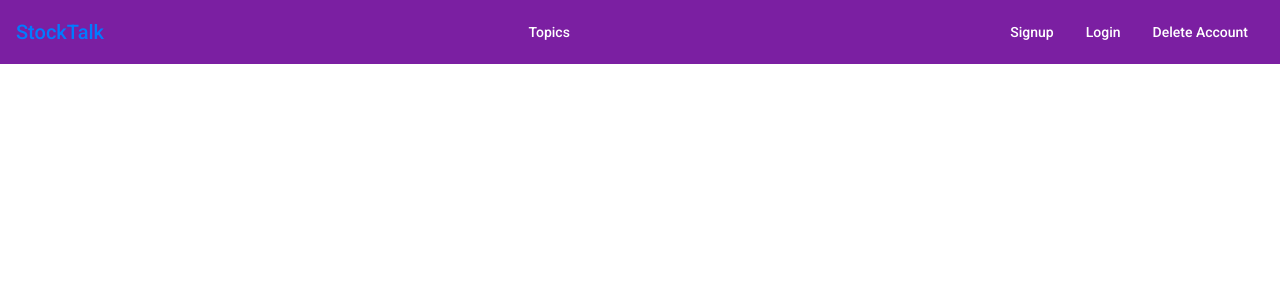
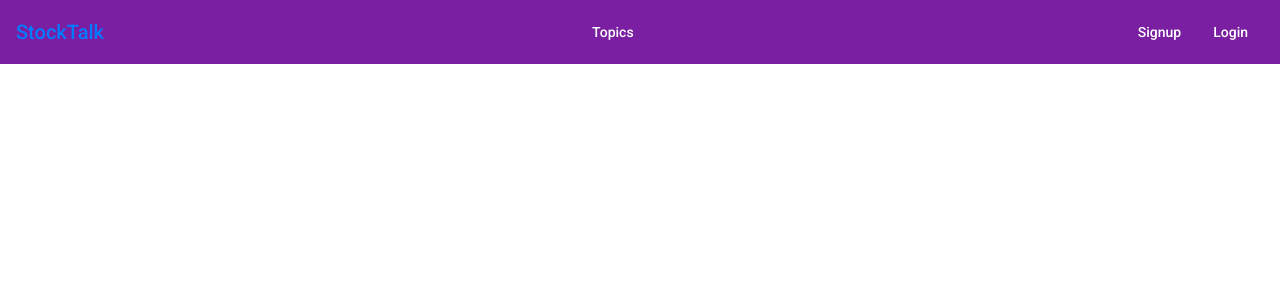
Before and after one commit to nbreen/StockTalk, an Angular app in the folder frontend/StockTalk/: page / in a window 1280 px wide. Shown: the top 300 px of the page. Built offline with nearby package versions, Linux system fonts and the light colour scheme.

Commit message:
Adds 'MyProfile','LogOut' buttons when signed in, hides 'SignUp', 'LogIn' buttons when signed in

```diff
--- a/frontend/StockTalk/src/app/alltopics/alltopics.component.html
+++ b/frontend/StockTalk/src/app/alltopics/alltopics.component.html
@@ -15,7 +15,7 @@
         </tr>
         <tr *ngFor="let topic of topics">
 
-              <a href="/topic/{{topic.TopicName}}">{{topic.TopicName}}</a>
+              <a routerLink="/topic/{{topic.TopicName}}">{{topic.TopicName}}</a>
 
               <!-- <td>{{topic.popularity}}</td>
               <td *ngIf="topic.is_trending">🔥</td>
--- a/frontend/StockTalk/src/app/app.component.html
+++ b/frontend/StockTalk/src/app/app.component.html
@@ -6,13 +6,17 @@
      <span class="spacer"></span>
      <a mat-button routerLink="alltopics">Topics</a>
      <span class="spacer"></span>
-     <a mat-button routerLink="signup">Signup</a>
-     <a mat-button routerLink="login">Login</a>
 
-     <a mat-button routerLink="delete-user">Delete Account</a>
-     <!-- <div *ngIf= !currentUsername>
+     <div *ngIf= !globalsVar.currentUsername>
+      <a mat-button routerLink="signup">Signup</a>
+      <a mat-button routerLink="login">Login</a>
+    </div>
+
+     <div *ngIf= globalsVar.currentUsername>
+      <a mat-button routerLink="profile">My Profile</a>
       <a mat-button routerLink="delete-user">Delete Account</a>
-     </div> -->
+      <a mat-button>Log Out</a>
+     </div>
 
   </mat-toolbar-row>
 </mat-toolbar>
--- a/frontend/StockTalk/src/app/app.component.ts
+++ b/frontend/StockTalk/src/app/app.component.ts
@@ -12,9 +12,10 @@ import { isConstructorDeclaration } from 'typescript';
 
 export class AppComponent {
   title = 'StockTalk';
-  // currentUsername: String;
+  currentUsername: String = undefined;
 
-  // constructor(private router: Router, private backend: CrudService, private globals: Globals) {
-  //   this.currentUsername = this.globals.currentUsername;
-  // }
+  constructor(private router: Router, private backend: CrudService, public globalsVar: Globals) {
+    this.currentUsername = this.globalsVar.currentUsername;
+  }
+
 }
```
